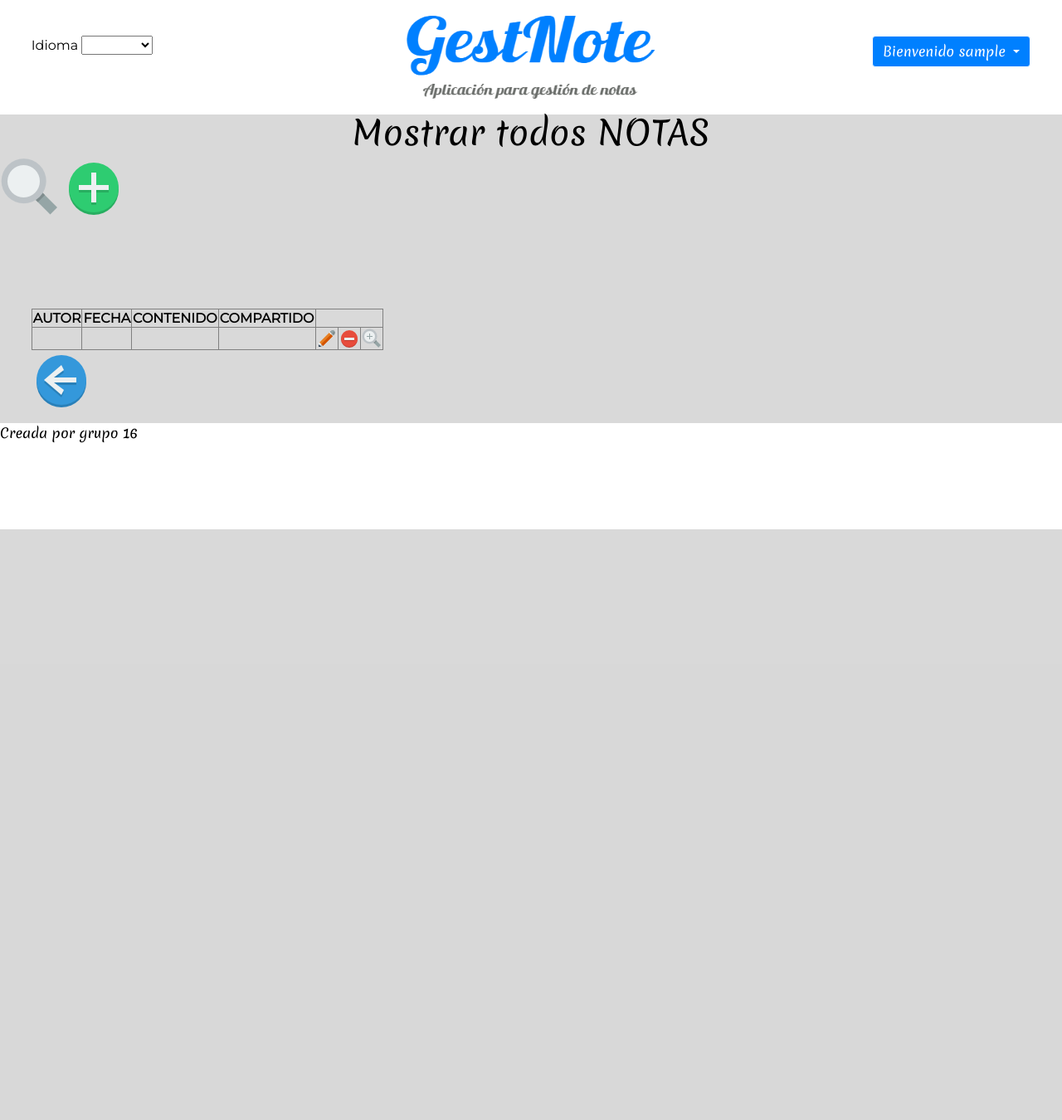
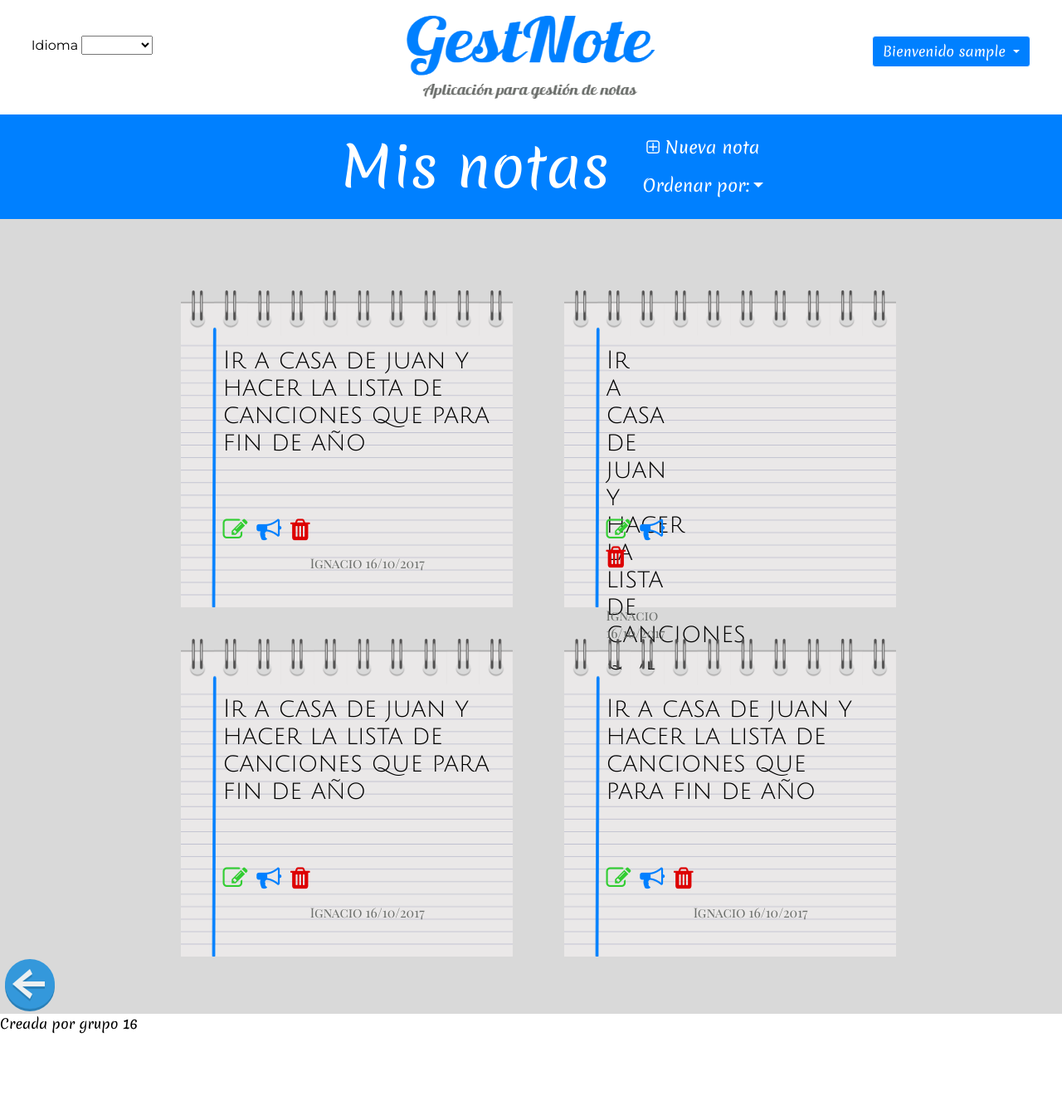
Before and after one commit to iaquintas/gestnote, a PHP site: page /Controller/NOTAS_Controller.php in a window 1280 px wide. Shown: the whole page at 83% size. Before the commit the page ends 638 px from the top, so only its background shows below. Run offline with PHP 8.4, Linux system fonts and the light colour scheme; the visitor is signed in with stand-in values (Sample User, id 1); tables that the repository leaves empty or names only in its code hold one stand-in row (values such as "Sample post"); data that the repository does not hold is empty; some libraries are stand-ins or nearby versions; some web fonts are replaced.

Commit message:
arreglos en showall

```diff
--- a/View/NOTAS_SHOWALL_View.php
+++ b/View/NOTAS_SHOWALL_View.php
@@ -12,61 +12,62 @@ function __Construct($lista,$array){
 function render(){
 include '../View/Header.php'; ?>
 
-            <h1><?php echo $strings['Mostrar todos']. ' NOTAS' ?></h1>
-             <a href='../Controller/NOTAS_Controller.php?action=SEARCH'><img src= '../View/Icons/search.png' ></a></a>
-            <a href='../Controller/NOTAS_Controller.php?action=ADD'><img src= '../View/Icons/add.png' ></a></br></br>
+<nav class="navbar navbar-expand-lg ">
+  <a class="navbar-brand" href="#"><?php echo $strings['Mis notas']; ?></a>
 
-          <form name='Form' action='../Controller/NOTAS_Controller.php' method='post'   onsubmit='return comprobar_NOTAS()'>
+  <div class="navbar navbar-expand-lg" id="navbarNavDropdown">
+    <ul class="navbar-nav" id="menus">
+      <li class="nav-item active">
+        <a class="nav-link" href="../Controller/NOTAS_Controller.php?action=ADD"><i class="fa fa-plus-square-o" aria-hidden="true"></i><?php echo(" ");echo $strings['Nueva nota']; ?></a>
+      </li>
+
+      <li class="nav-item dropdown">
+        <a class="nav-link dropdown-toggle" href="#" id="navbarDropdownMenuLink" data-toggle="dropdown" aria-haspopup="true" aria-expanded="false"><?php echo $strings['Ordenar por:']; ?></a>
+        <div class="dropdown-menu" aria-labelledby="navbarDropdownMenuLink">
+          <a class="dropdown-item" href="#"><?php echo $strings['Creada por:']; ?></a>
+          <a class="dropdown-item" href="#"><?php echo $strings['Fecha']; ?></a>
+
+        </div>
+
+      </li>
+    </ul>
+  </div>
+</nav>
+
+
 
           <br><br>
 
-          <table border = 1>
-                  <tr>
+<div class="imagenes">
+
 
                   <?php
 				foreach($this->lista as $titulo){
 ?>
-					<th>
-<?php
-						echo $strings[$titulo];
-?>
-					</th>
-<?php
-				}
-?>			</tr>
-<?php
-				foreach($this->datos as $datos){
-?>
-					<tr>
-<?php
-						for($i=0;$i<count($this->lista);$i++){
-?>
-							<td>
-<?php
-								echo $datos[$this->lista[$i]];
-?>
-							</td>
+
+
+
+  <div class="image">
+    <img id="posit" src="../View/img/nota2.png">
+    <h2>Ir a casa de juan y hacer la lista de canciones que para fin de año
+
+    <div id="botones">
+
+  <a href="../Controller/NOTAS_Controller.php" title="Editar"><i id="iconoeditar"class="fa fa-pencil-square-o" aria-hidden="true"></i></a>
+  <a href="../Controller/NOTAS_Controller.php?action=SHARE"title="Compartir"><i id="iconocompartir"class="fa fa-bullhorn" aria-hidden="true"></i></a>
+  <a href="../Controller/NOTAS_Controller.php?action=DELETE"title="Eliminar"><i id="iconoeliminar"class="fa fa-trash" aria-hidden="true"></i></a>
+    <div id="pienota">
+     Ignacio 16/10/2017
+    </div>
+    </h2>
+    </div>
+
+
+
 <?php
 				}
 ?>
-
-<td><a href='NOTAS_Controller.php?&action=EDIT'>
-<img src='../View/Icons/edit.png'>
-							</a>
-						</td>
-<td><a href='NOTAS_Controller.php?&action=DELETE'>
-<img src='../View/Icons/delete.png'>
-							</a>
-						</td>
-<td><a href='NOTAS_Controller.php?&action=SHOWCURRENT'>
-<img src='../View/Icons/detalle.png'>
-							</a>
-						</td>
-	</tr>
-<?php
-				}
-?>
-		</table>
+</div>
 
 		<a href='../index.php'><img src='../View/Icons/salir.png'></a>
 
```
Also changed, not shown: View/Index_View.php (+5 -5 lines).
